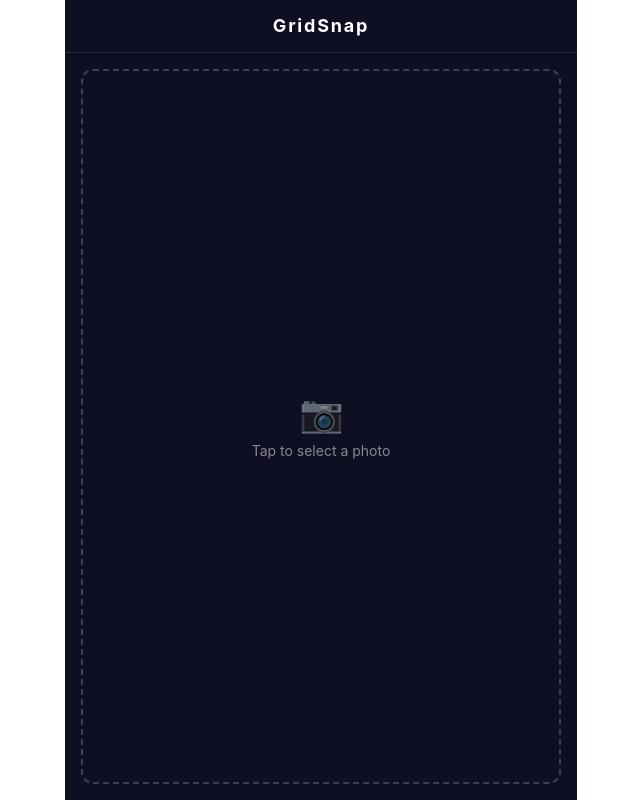
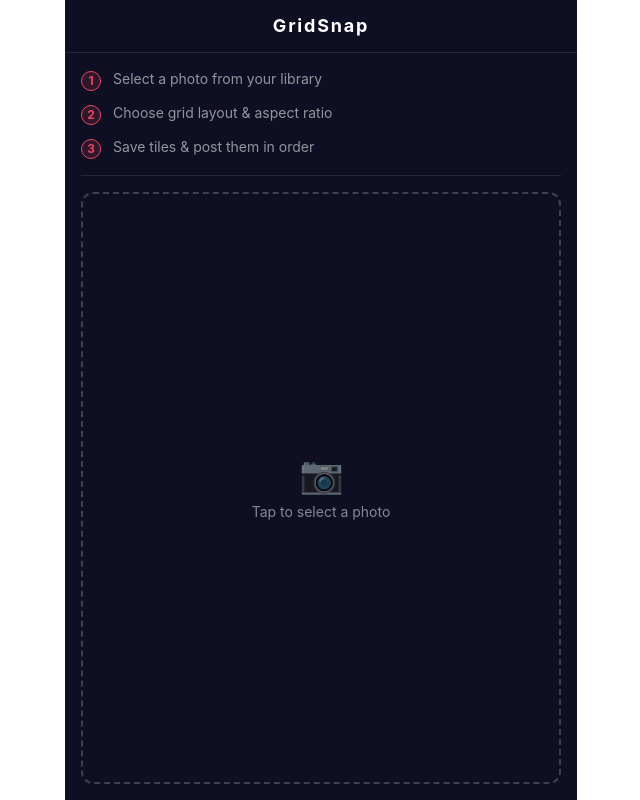
Before and after one commit to Kingson4Wu/GridSnap, a React (Vite) app: page / in a window 1280 px wide. Shown: the whole page, without its empty margins (319-959 px from the left). Built offline with nearby package versions, Linux system fonts and the light colour scheme.

Commit message:
feat: show 3-step onboarding guide on home empty state

```diff
--- a/src/App.tsx
+++ b/src/App.tsx
@@ -66,7 +66,18 @@ export default function App() {
       <Header />
 
       {!imageSrc ? (
-        <main className="flex-1 p-4">
+        <main className="flex-1 p-4 flex flex-col gap-4">
+          <div className="flex flex-col gap-3">
+            {t.steps.map((step, i) => (
+              <div key={i} className="flex items-start gap-3">
+                <div className="w-5 h-5 rounded-full border border-[#e94560] bg-[#e94560]/15 text-[#e94560] text-xs font-bold flex items-center justify-center flex-shrink-0 mt-0.5">
+                  {i + 1}
+                </div>
+                <span className="text-sm text-white/55">{step}</span>
+              </div>
+            ))}
+          </div>
+          <hr className="border-white/10" />
           <ImagePicker onImageSelected={handleImageSelected} />
         </main>
       ) : (
```
Also changed, not shown: 1 other file (tests, documents, lock files or other folders).
